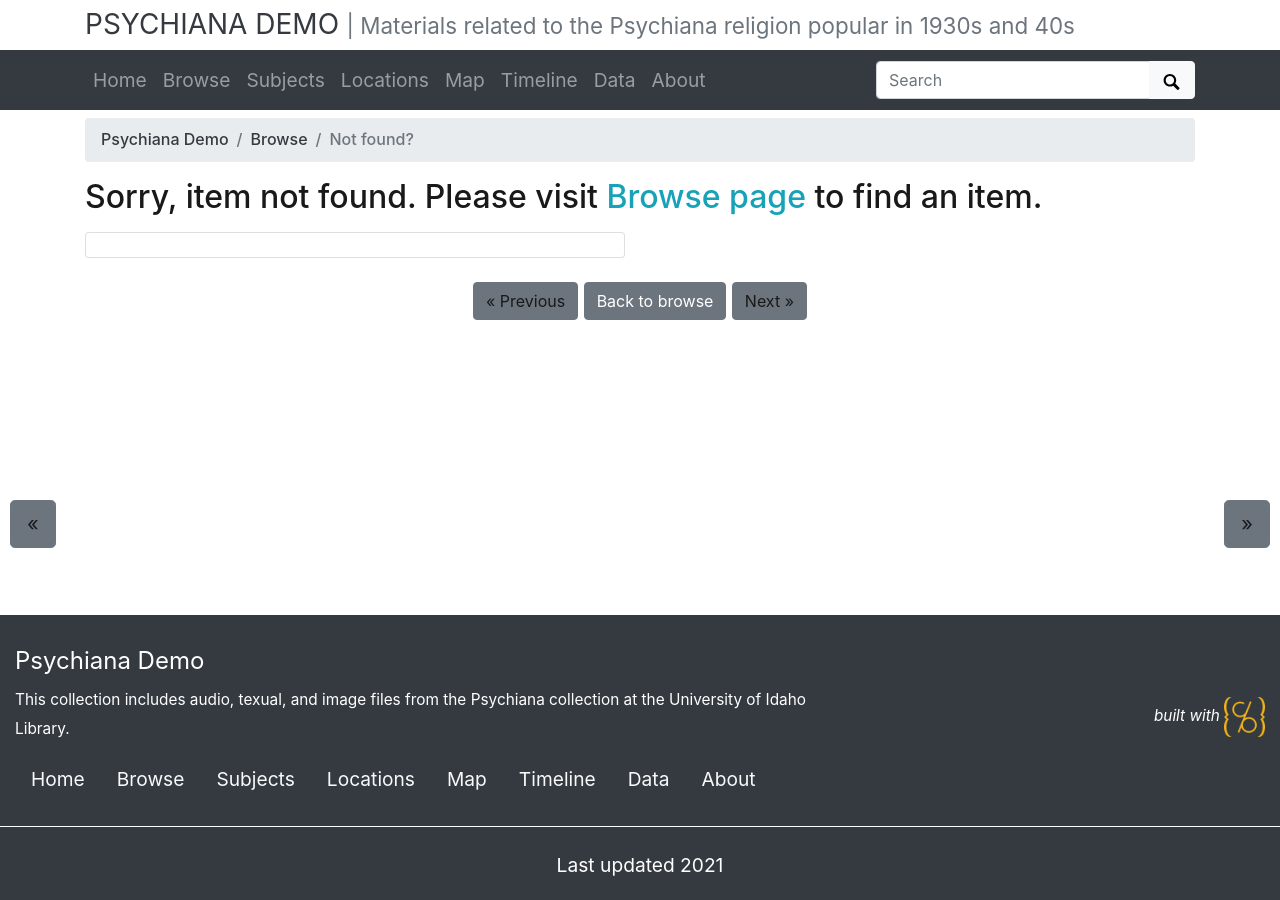
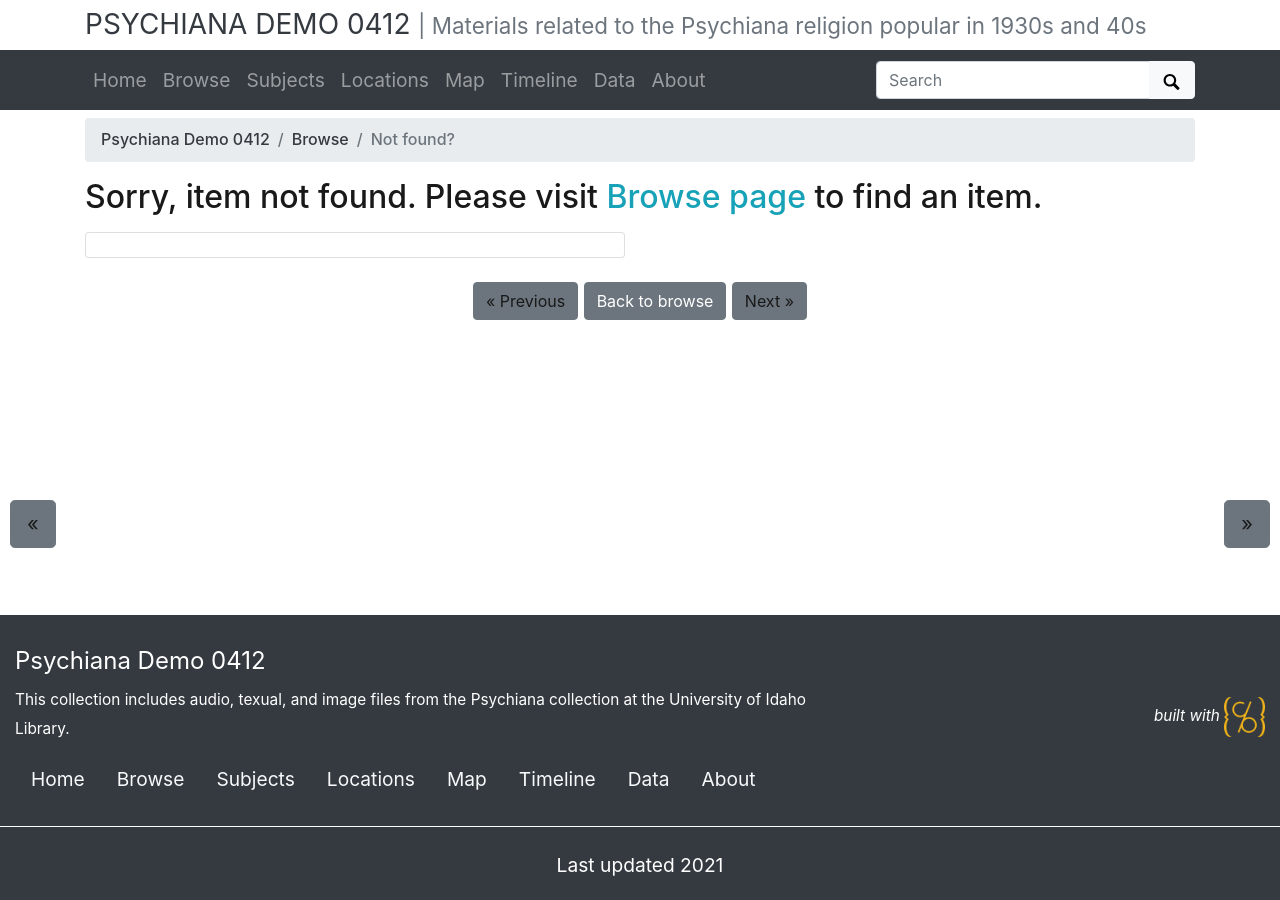
Before and after one commit to archivesw/collectionbuilder-demo, a Jekyll site: the page built from pages/item.md, in a window 1280 px wide. Built offline with Jekyll 4.4.1, drawn with Linux system fonts in a browser that asks for light colours.

Commit message:
title updated

```diff
--- a/_config.yml
+++ b/_config.yml
@@ -18,7 +18,7 @@
 # SITE SETTINGS
 #
 # title of site appears in banner
-title: Psychiana Demo
+title: Psychiana Demo 0412
 # tagline, a short phrase that will appear throughout the site in the top banner
 tagline: Materials related to the Psychiana religion popular in 1930s and 40s
 # description appears in meta tags and other locations
```
